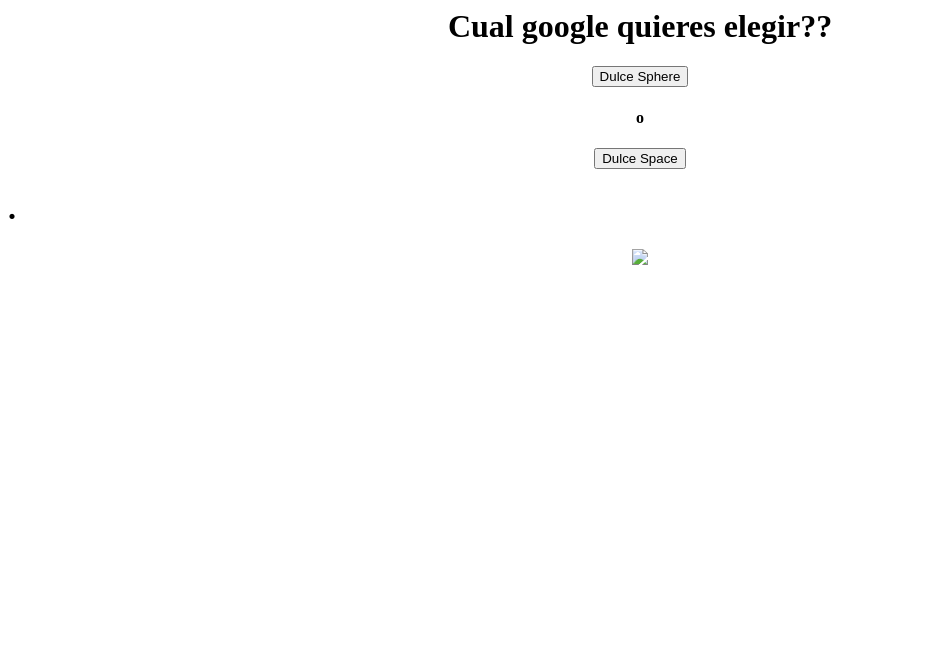
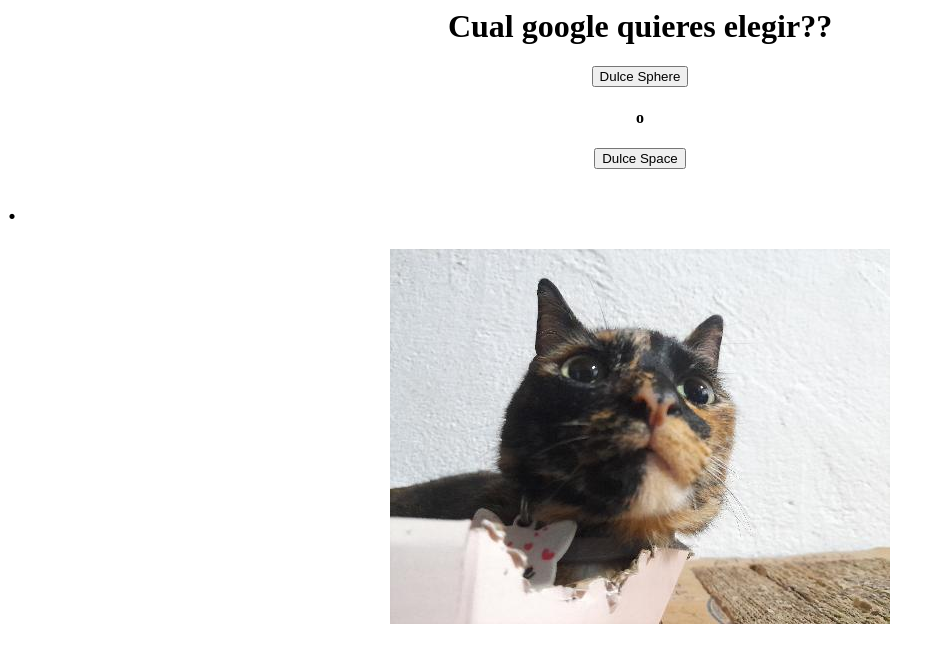
Before and after one commit to urupeliss/dulce-google, a plain HTML site: page index.html in a window 1280 px wide. Shown: the whole page, without its empty margins (0-944 px from the left). Drawn offline with Linux system fonts and the light colour scheme; the site is published under a folder, as on GitHub Pages, so addresses that start at the root find nothing.

Commit message:
Update index.html

```diff
--- a/index.html
+++ b/index.html
@@ -8,6 +8,6 @@
     <button href="dulcesphere.html">Dulce Sphere</button> <h4>o</h4> <button href="dulcespace.html">Dulce Space</button>
     </center>
     <h1>.</h1>
-    <center><img src="/dulce.jpg"/></center>
+    <center><img src="dulce.jpg"/></center>
 </body>
 </html>
```
